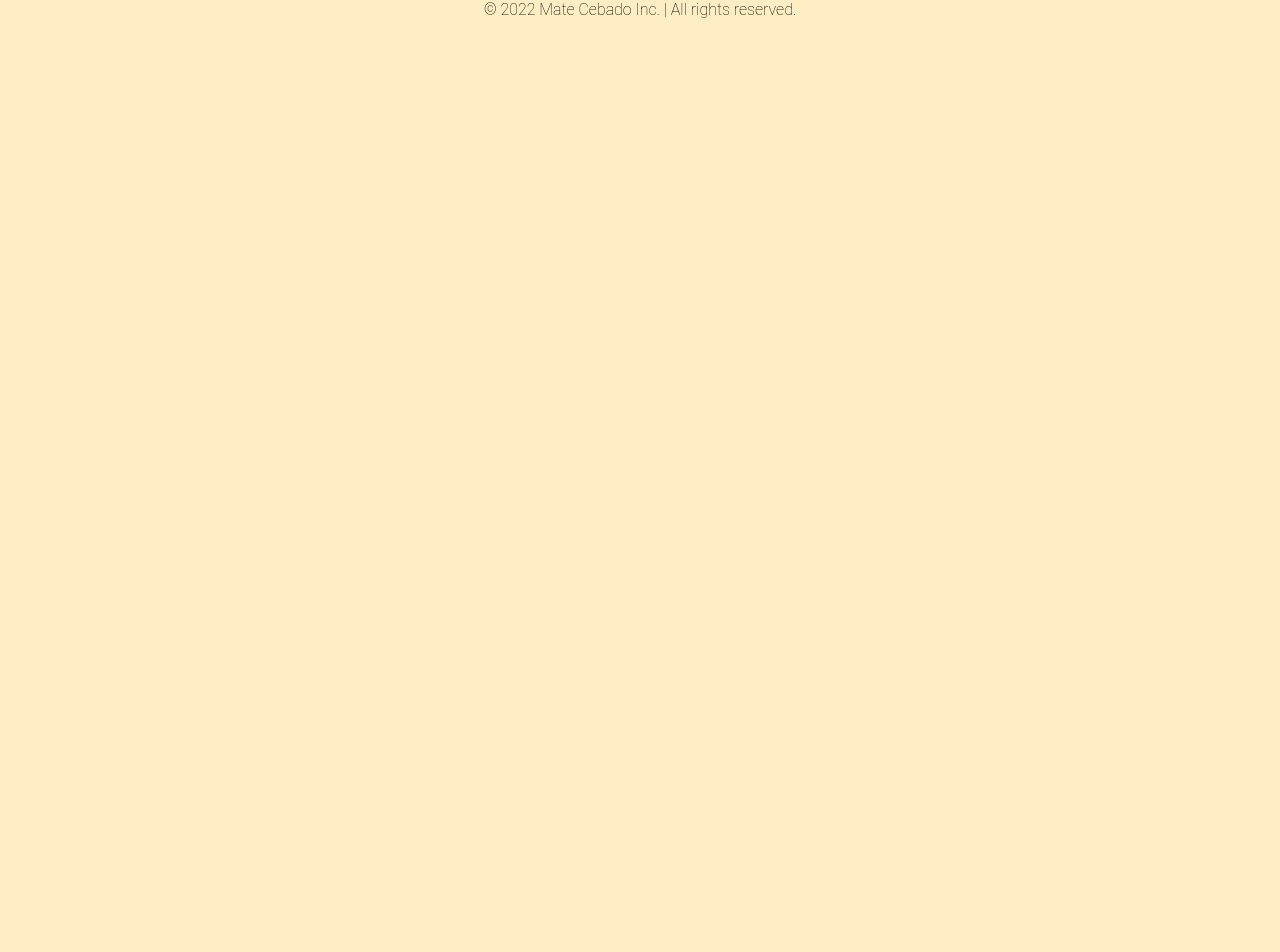
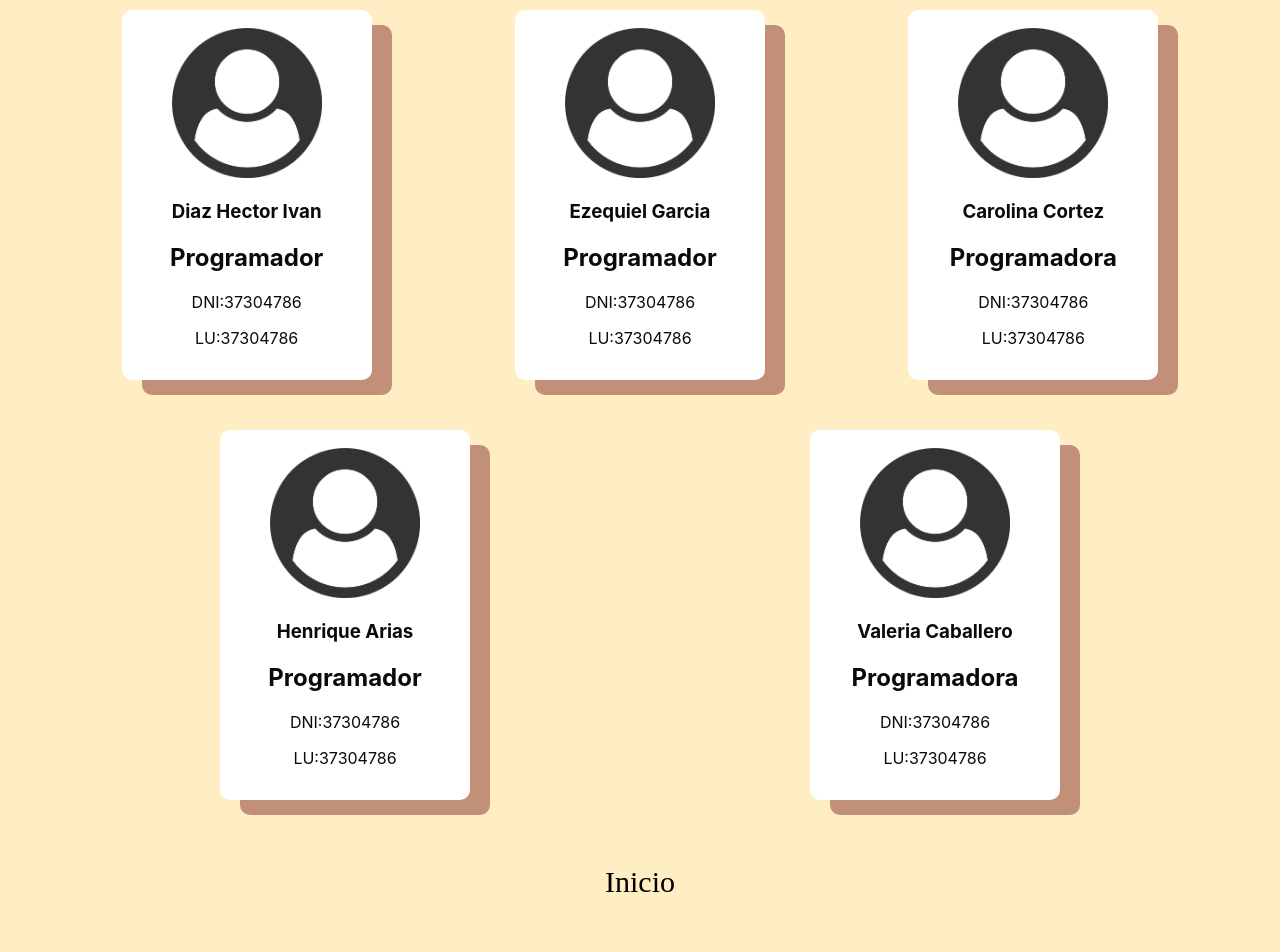
Before and after one commit to Garuyha/Proyecto_PiedraPapelTijera_Grupo7, a React (Create React App) app: page /desarrolladores in a window 1280 px wide. Shown: the part 179-1131 px from the top of the page. Before the commit the page ends 800 px from the top, so only its background shows below. Built offline with nearby package versions, Linux system fonts and the light colour scheme.

Commit message:
Desarrolladores CSS

```diff
--- a/src/App.js
+++ b/src/App.js
@@ -1,6 +1,7 @@
-import logo from './logo.svg';
+
 import './App.css';
 import './Componentes/css/style.css'
+import Desarrolladores from './Componentes/desarrolladores';
 
 function App() {
   return (
@@ -8,7 +9,7 @@ function App() {
       <header className='PPP'>
         Piedra, Papel o Tijera
       </header>
-
+      <Desarrolladores/>
       <footer>
        © 2022 Mate Cebado Inc. | All rights reserved.
       </footer>
--- a/src/Componentes/css/cssIvan.css
+++ b/src/Componentes/css/cssIvan.css
@@ -1,79 +1,36 @@
-
-body
-{
-
- background-color: rgb(238, 238, 237);
- margin-top: 11%;
- margin-bottom: 4%;
-}
-
-
-.informacion
-{
-
-  padding: 3%;
-  font-size: 19;
-  color: rgb(10, 10, 10);
-  justify-content: right;
-  text-align: center;
-
-}
 
 
 
 
-
-  .redes
+.tarjeta
 {
-
-    margin-top: 7%;
-    justify-content: center;
-    display: flex;
-    gap: 30px;
+    background: rgb(255, 255, 255);
+    box-shadow: 20px 15px 0px rgba(168, 103, 89, 0.7);
+    border-radius: 10px;
+    height: 370px;
+    width: 250px;
+    text-align: center;
 }
 
-
-
-
-
-
-  .contenedorboton
-  {
-
-    width: 108% ;
-    display: grid;
-    margin-left: 44%;
-    margin-top: 2%;
-    grid-template-columns: repeat(10,1fr);
-    gap: 40px;
+.contenedor{
+  margin: 10px;
+  padding: 3%;
+  font-size: 19;
+  color: rgb(10, 10, 10);
 
 }
 
-
-
-
-  .boton
- {
-    align-items: center;
-    justify-content: center;
-    display: inline-flex;
-    width: 100%;
-    height: 40px;
-    background-color: rgb(0, 0, 0);
-    color: rgb(253, 247, 247);
-    font-size: 20px;
+   .boton{
+    padding: 5px 20px;
     border: none;
-    cursor: pointer;
-    transition: .3s ease all;
+    background: none;
+    margin: 10px;
+    font-family: 'SIMPLCITY PERSONAL USE';
+    font-size: 30px;
    }
-
-
-
     .boton:hover
     {
-
         background-color: brown;
-
     }
 
 
@@ -81,24 +38,6 @@ body
     .seccion1
     {
         display: flex;
-     margin-top: 11%;
-     gap: 164px;
-     justify-content: center;
+        justify-content: space-around;
+        margin: 50px;
     }
-
-
-    .seccion2
-    {
-      display: flex;
-      justify-content: center;
-      gap: 164px;
-    }
-
-
-
-    .derechos
-   {
-      text-align: center;
-      margin-top: 7%;
-
-    }
--- a/src/componentes/desarrolladores.js
+++ b/src/componentes/desarrolladores.js
@@ -1,6 +1,7 @@
 import React from "react";
 import './css/cssIvan.css';
-import avatar from './Componentes/img/Avatar.png';
+import './css/style.css'
+import avatar from './img/Avatar.png';
 
 
  class Desarrolladores extends React.Component{
@@ -17,40 +18,40 @@ render (){
 
           <div className="seccion1">
 
-              <section className="informacion">
-
+              <section className="tarjeta">
+              <div className="contenedor">
                  <img  src={avatar} width="150"/>
                  <h3> <strong> Diaz Hector Ivan</strong></h3>
                  <h2> <strong> Programador</strong> </h2>
                  <p> DNI:37304786 </p>
                  <p> LU:37304786  </p>
-
+                 </div>
               </section>
 
 
 
-              <section className="informacion">
-
+              <section className="tarjeta">
+              <div className="contenedor">
               <img  src={avatar} width="150"/>
               <h3> <strong> Ezequiel Garcia</strong> </h3>
               <h2> <strong> Programador   </strong>  </h2>
               <p> DNI:37304786 </p>
               <p> LU:37304786  </p>
-
+              </div>
                </section>
 
 
 
 
 
-             <section className="informacion">
-
+             <section className="tarjeta">
+             <div className="contenedor">
                < img  src={avatar} width="150"/>
               <h3> <strong>  Carolina Cortez </strong> </h3>
               <h2> <strong> Programadora </strong>   </h2>
               <p> DNI:37304786 </p>
               <p> LU:37304786  </p>
-
+              </div>
             </section>
 
           </div>
@@ -58,25 +59,28 @@ render (){
 
 
 
-    <div className="seccion2">
+    <div className="seccion1">
 
 
-            <section className="informacion">
+            <section className="tarjeta">
+            <div className="contenedor">
                 < img  src={avatar} width="150"/>
                 <h3> <strong> Henrique Arias</strong> </h3>
                 <h2> <strong> Programador  </strong> </h2>
                 <p> DNI:37304786 </p>
                 <p> LU:37304786  </p>
-
+                </div>
               </section>
 
 
-            <section className="informacion">
+            <section className="tarjeta">
+            <div className="contenedor">
                < img  src={avatar} width="150"/>
                <h3> <strong> Valeria Caballero</strong></h3>
                <h2> <strong> Programadora   </strong></h2>
                <p> DNI:37304786 </p>
                <p> LU:37304786  </p>
+               </div>
             </section>
 
 
@@ -87,23 +91,13 @@ render (){
 
 
 
-            <div className='contenedorboton'>
+            <div className='botones'>
 
 
-              <button class="boton uno"> <span>Inicio</span>   </button>
+              <button className="boton"> <span>Inicio</span>   </button>
 
 
             </div>
-
-
-
-        <section className="derechos">
-
-
-           <h4> © 2022 Mate Cebado Inc. | All rights reserved.  </h4>
-
-
-        </section>
 
 </div>
 
```
Also changed, not shown: src/Componentes/home.js (added, +16 -0 lines). Lines whose indentation alone changed are shown as unchanged.
